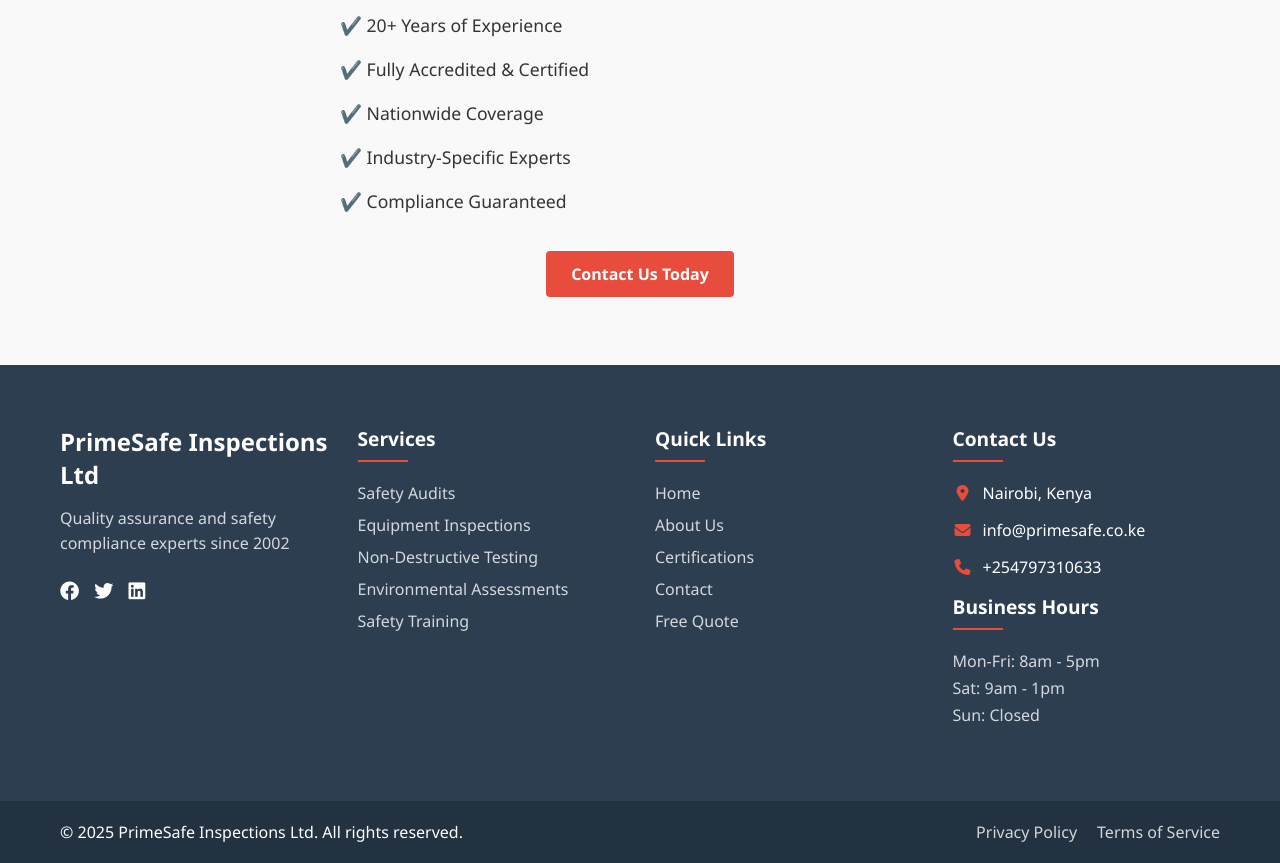
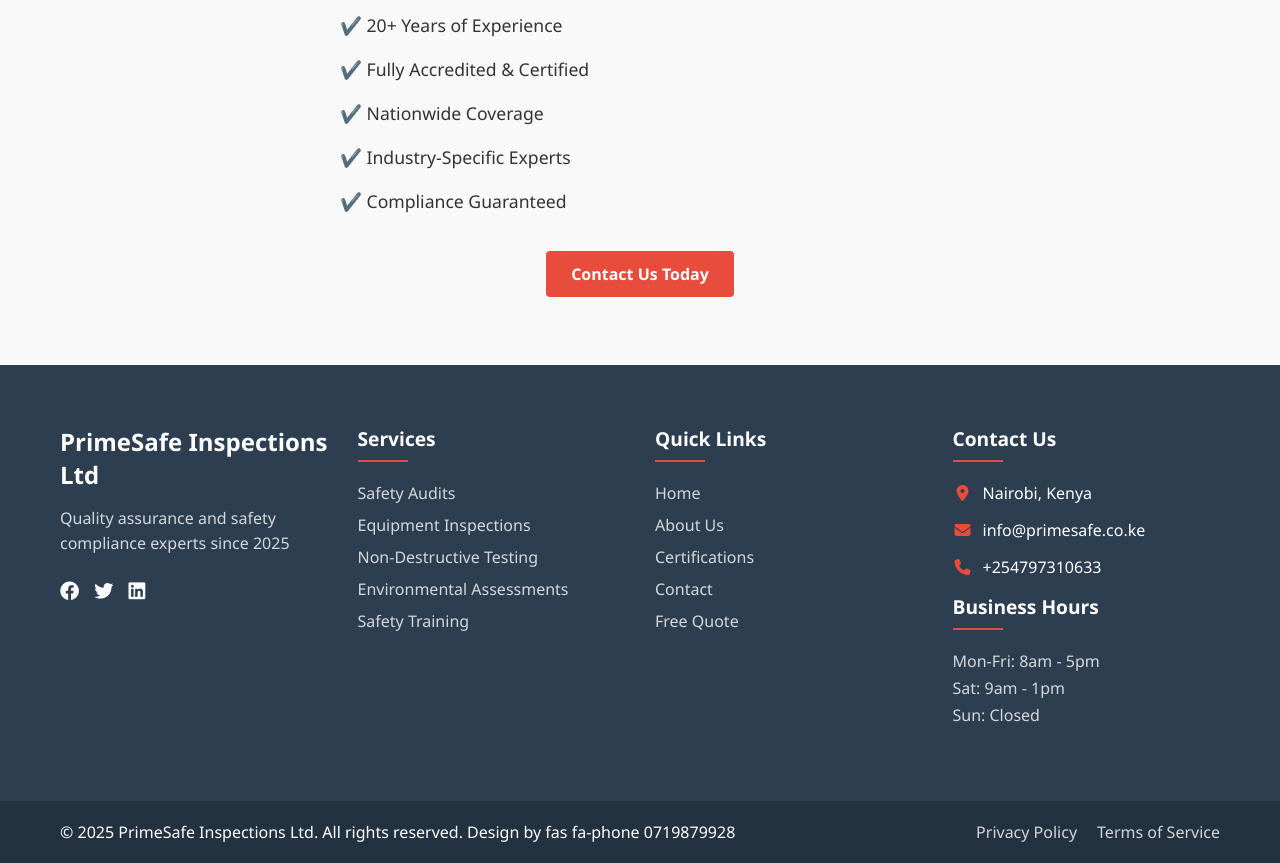
Before and after one commit to Rom-dev-ui/PrimeSafe, a plain HTML site: page index.html in a window 1280 px wide. Shown: the part 1894-2757 px from the top of the page. Drawn offline with Linux system fonts and the light colour scheme.

Commit message:
updated homepage

```diff
--- a/index.html
+++ b/index.html
@@ -125,7 +125,7 @@
             <div class="footer-column">
                 <div class="footer-brand">
                     <h3>PrimeSafe Inspections Ltd</h3>
-                    <p>Quality assurance and safety compliance experts since 2002</p>
+                    <p>Quality assurance and safety compliance experts since 2025</p>
                     <div class="footer-social">
                         <a href="#" aria-label="Facebook"><i class="fab fa-facebook"></i></a>
                         <a href="#" aria-label="Twitter"><i class="fab fa-twitter"></i></a>
@@ -184,7 +184,7 @@
 
         <div class="footer-bottom">
             <div class="footer-bottom-content">
-                <p>&copy; <script>document.write(new Date().getFullYear())</script> PrimeSafe Inspections Ltd. All rights reserved.</p>
+                <p>&copy; <script>document.write(new Date().getFullYear())</script> PrimeSafe Inspections Ltd. All rights reserved. Design by fas fa-phone 0719879928</p>
                 <div class="footer-legal">
                     <a href="policy.html">Privacy Policy</a>
                     <a href="terms.html">Terms of Service</a>
```
